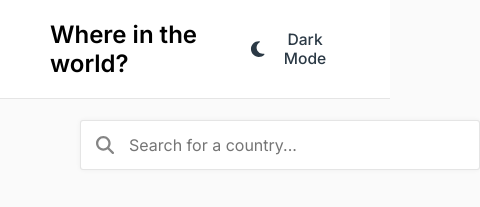
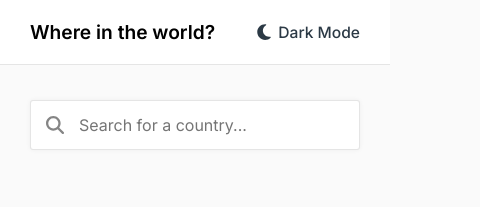
Before and after one commit to FESOO1/REST-Countries-API-with-color-theme-switcher2, a plain HTML site: page index.html in a window 390 px wide. Shown: the whole page, 480 px wide, since content can reach past the window. Drawn offline with Linux system fonts and the light colour scheme; no server answers.

Commit message:
Working on it.

```diff
--- a/scripts/data-search.js
+++ b/scripts/data-search.js
@@ -37,7 +37,7 @@ async function uploadingData() {
                 const response = await fetch('https://restcountries.com/v3.1/name/' + outputItselfName[i].textContent);
                 const countryData = await response.json();
 
-                console.log(countryData[0]);
+                /* console.log(countryData[0]); */
                 localStorage.setItem('countryFlag', countryData[0].flags.png);
                 localStorage.setItem('countryFlagAlt', countryData[0].flags.alt);
                 localStorage.setItem('countryCommonName', countryData[0].name.common);
--- a/styles/home.css
+++ b/styles/home.css
@@ -44,12 +44,12 @@ main {
     outline: none;
 }
 
-/* HOME INPUT */
+/* HOME OUTPUT */
 
 .home-output {
     display: grid;
     grid-template-columns: repeat(auto-fill, minmax(300px, 1fr));
-    gap: 30px 50px;
+    gap: 50px 30px;
 }
 
 /* HOME OUTPUT ITSELF */
@@ -117,3 +117,36 @@ main {
 .home-output-itself:hover .home-output-itself-image-itself {
     scale: 1.05;
 }
+
+/* MEDIA QUERIES */
+
+@media (max-width: 1200px) {
+    main {
+        padding-inline: 60px;
+    }
+}
+
+@media (max-width: 1000px) {
+    main {
+        padding-inline: 30px;
+    }
+}
+
+@media (max-width: 800px) {
+    main {
+        padding-block: 100px;
+    }
+    .home-input {
+        display: grid;
+        grid-template-columns: 1fr;
+    }
+    .home-input-inner {
+       width: 100%;
+    }
+}
+
+@media (max-width: 375px) {
+    main {
+        padding-inline: 20px;
+    }
+}
--- a/styles/navbar.css
+++ b/styles/navbar.css
@@ -10,6 +10,7 @@
     display: flex;
     align-items: center;
     justify-content: space-between;
+    column-gap: 20px;
     padding-inline: 50px;
     padding-block: 20px;
     z-index: 999;
@@ -82,3 +83,20 @@
 .body-js .navbar-mode-button-itself-text {
     color: white;
 }
+
+/* MEDIA QUERIES */
+
+@media (max-width: 800px) {
+    .navbar-text {
+        font-size: 1.2rem;
+    }
+    .navbar {
+        padding-inline: 30px;
+    }
+}
+
+@media (max-width: 375px) {
+    .navbar-text {
+        font-size: 1rem;
+    }
+}
```
